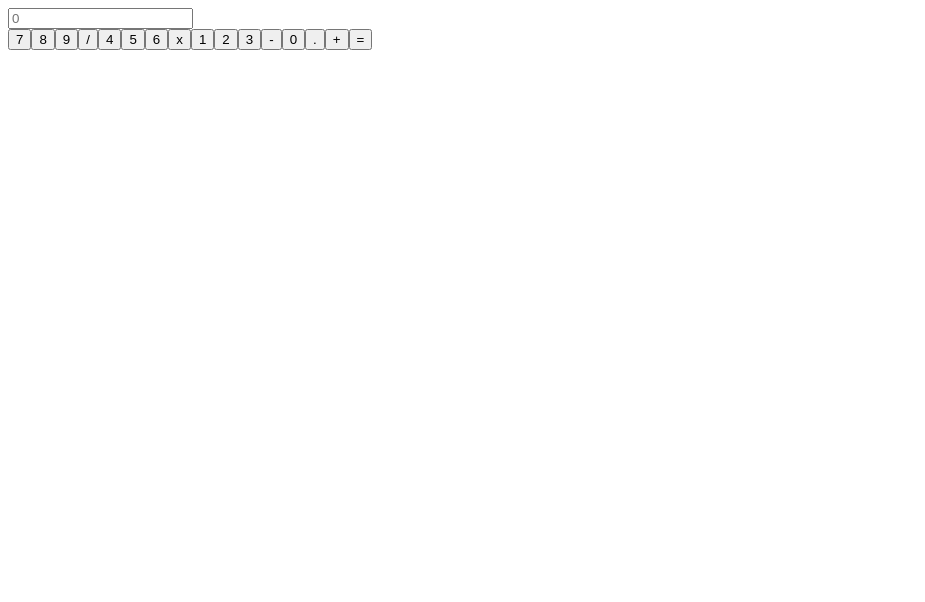
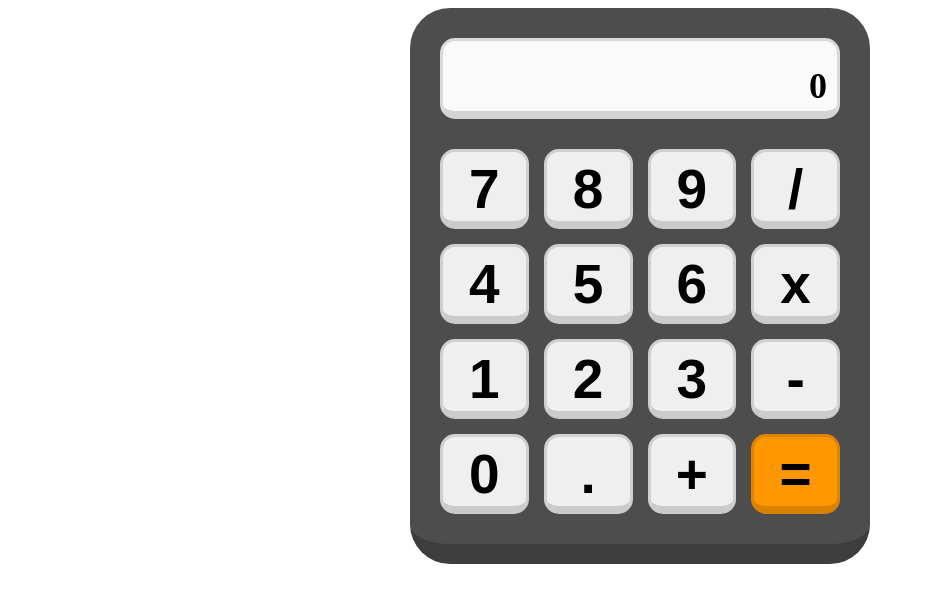
Before and after one commit to warrenabayon/Calculator, a plain HTML site: page index.html in a window 1280 px wide. Shown: the whole page, without its empty margins (0-925 px from the left). Drawn offline with Linux system fonts and the light colour scheme.

Commit message:
added formulation

```diff
--- a/css/app.css
+++ b/css/app.css
@@ -1,3 +1,76 @@
-.section.calculator {
-  width: 400px;
+
+.calculator {
+  max-width: 400px;
+  background: #4d4d4d;
+  padding: 30px;
+  border-radius: 40px;
+  border-bottom: 20px solid #00000036;
+  display: flex;
+  flex-direction: column;
+
 }
+
+input.solution.small {
+  font-size: 24px;
+}
+
+.section {
+  display: flex;
+  justify-content: center;
+  align-items: center;
+}
+
+.element-box button {
+  font-size: 55px;
+  font-weight: 800;
+  padding: 5px 20px;
+  border: 3px solid #00000021;
+  border-bottom: 8px solid #00000026;
+  border-radius: 15px;
+  width: 80px;
+  height: 80px;
+  flex: 1;
+  transition: 0.4s all ease-in-out;
+}
+
+
+.small {
+  margin: 3px 0;
+  color: #747474;
+  height: 18px;
+}
+
+.element-box button:hover {
+  background: #bbbbbb;
+}
+
+.big {
+  font-size: 36px;
+  margin: 0;
+}
+
+button.sign\=:hover {
+  background: #b97004;
+}
+
+.element-box {
+  display: flex;
+  flex-wrap: wrap;
+  gap: 15px;
+}
+
+.display-box {
+  height: 70px;
+  border-radius: 15px;
+  margin-bottom: 30px;
+  background: #fafafa;
+  border: 3px solid #00000021;
+  border-bottom: 8px solid #00000026;
+  text-align: right;
+  padding: 0 10px;
+  transition: 0.6s all ease-in-out;
+}
+
+button.sign\= {
+  background: #FF9800;
+}
--- a/js/app.js
+++ b/js/app.js
@@ -1,25 +1,68 @@
+function calculator() {
+
 function loadElements() {
+  //section
   const section = document.querySelector('.section');
-  section.classList.add('calculator')
+  const calBox = document.createElement('div');
+  calBox.classList.add('calculator')
+  section.appendChild(calBox);
 
-  const input = document.createElement('input');
-  input.placeholder = '0';
-  section.appendChild(input);
+  //display
+  const displayBox = document.createElement('div');
+  displayBox.classList.add('display-box');
+  const displaySmall = document.createElement('p');
+  displaySmall.classList.add('small');
+  displaySmall.textContent = ' ';
+  const displayBig = document.createElement('h3');
+  displayBig.classList.add('big');
+  displayBig.textContent = '0';
+  displayBox.appendChild(displaySmall);
+  displayBox.appendChild(displayBig);
 
+  calBox.appendChild(displayBox);
+
+
+  //elements
   const container = document.createElement('div');
   container.classList.add('element-box');
-  section.appendChild(container);
+  calBox.appendChild(container);
 
-  //numbers
- const numOperators = [7, 8, 9, '/', 4, 5, 6, 'x', 1, 2, 3, '-', 0, '.', '+', '=']
+  //buttons
+  const numOperators = [7, 8, 9, '/', 4, 5, 6, 'x', 1, 2, 3, '-', 0, '.', '+', '=']
 
- for (key in numOperators) {
+  for (key in numOperators) {
   const buttons = document.createElement('button');
   buttons.textContent = numOperators[key];
   buttons.classList.add(`sign${numOperators[key]}`);
-  section.appendChild(buttons);
+  container.appendChild(buttons);
+
+  //EVENT
+  const operate = () => {
+    displayBig.textContent += buttons.textContent;
+
+
+    if (buttons.textContent === '=') {
+      const formula = displayBig.textContent.includes('-');
+      const arr = ['3', '-' , '5'];
+      const result =  +arr[0] + - + +arr[2];
+      console.log(result);
+      console.log(formula);
+    }
+
+
+  }
+
+  buttons.addEventListener('click', operate);
+
+
  }
 
 }
 
 loadElements();
+
+
+}
+
+
+calculator();
```
